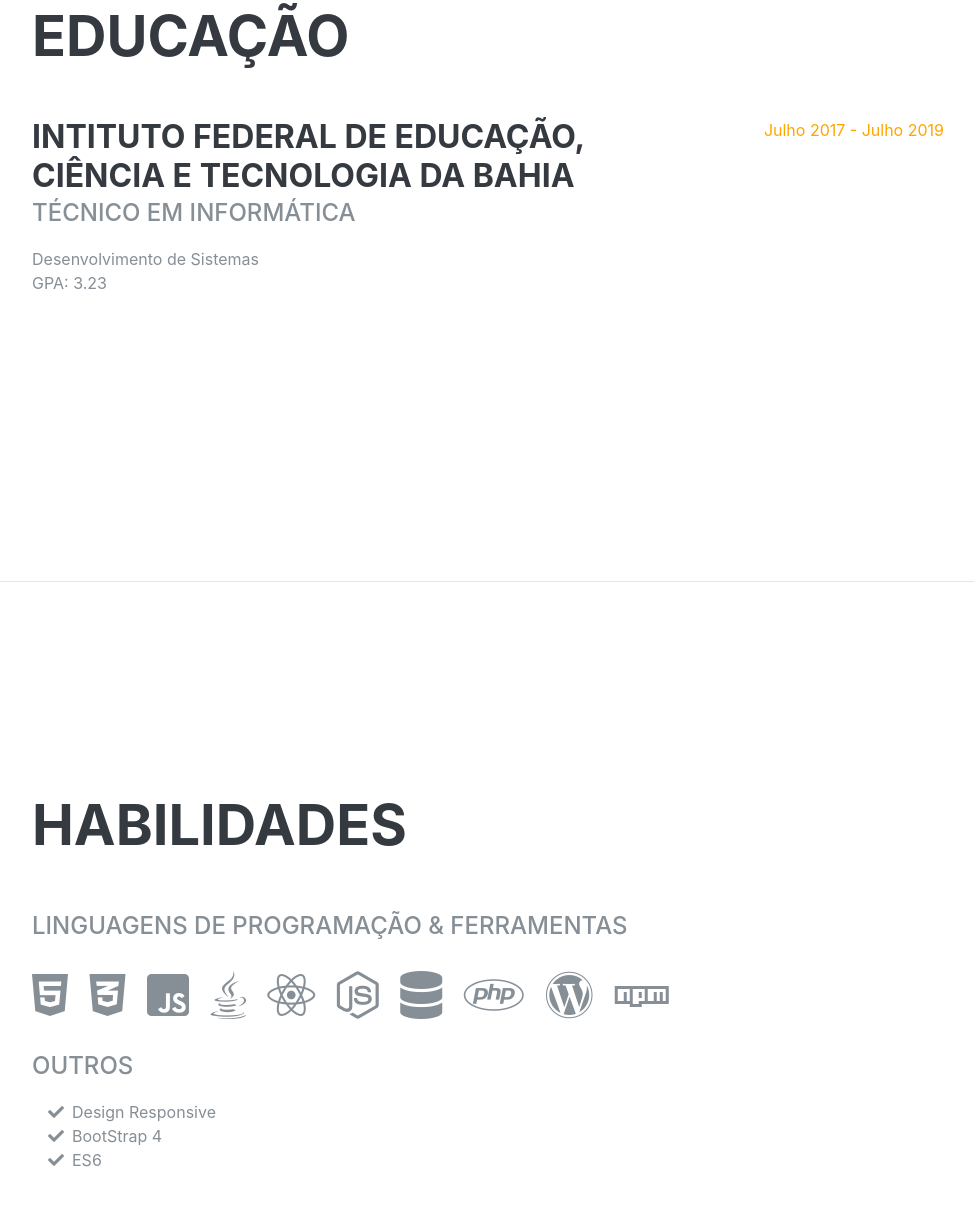
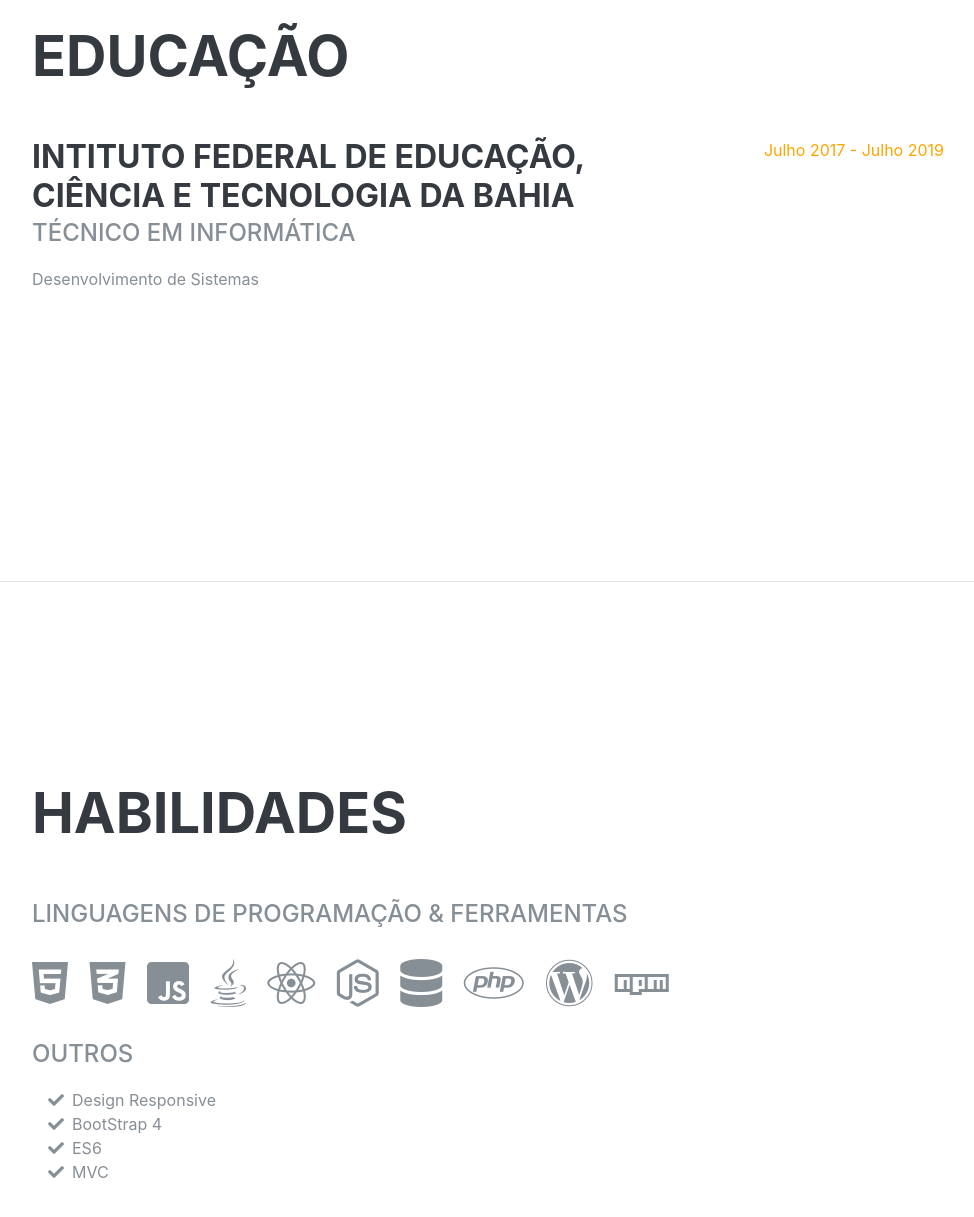
Before and after one commit to KallSnake/kallsnake.github.io, a plain HTML site: page index.html in a window 1280 px wide. Shown: the part 1821-3038 px from the top of the page, without its empty margins (288-1262 px from the left). Drawn offline with nearby package versions, Linux system fonts and the light colour scheme; a web font is replaced by a local one.

Commit message:
Update index.html

```diff
--- a/index.html
+++ b/index.html
@@ -214,8 +214,6 @@
 
             <div> Desenvolvimento de Sistemas </div>
 
-            <p> GPA: 3.23 </p>
-
           </div>
 
           <div class="resume-date text-md-right">
@@ -340,6 +338,14 @@
 
           </li>
 
+	  <li>
+
+            <i class="fa-li fa fa-check"></i>
+
+            MVC
+
+          </li>
+
         </ul>
         <!-- FIM CONTEUDO -->
 
```
